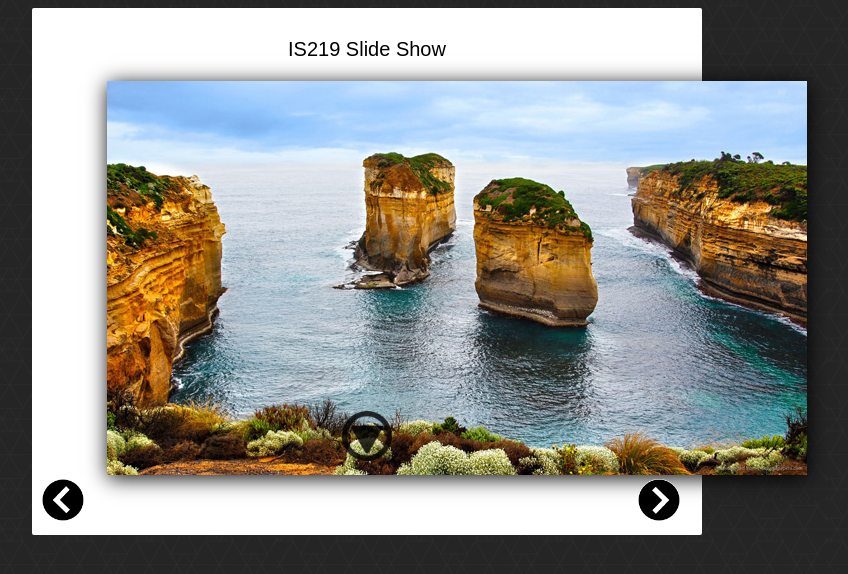
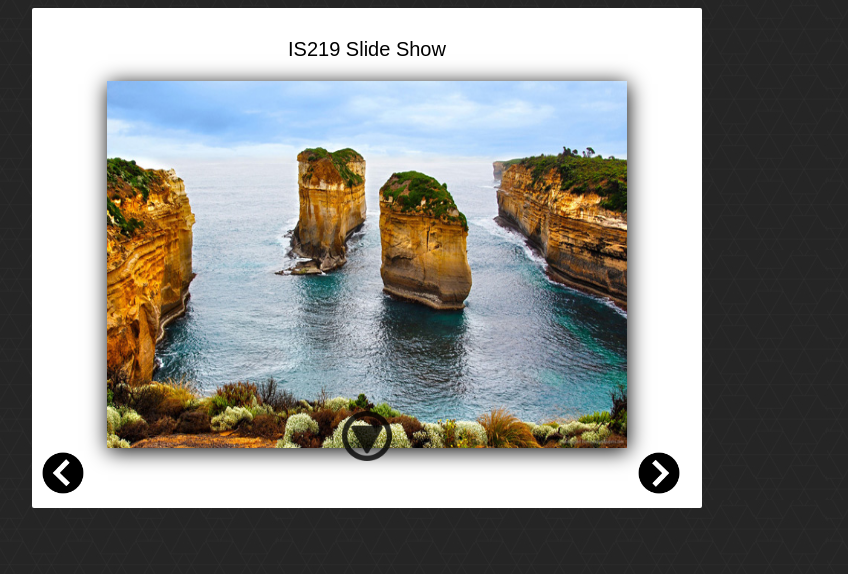
Before and after one commit to KumTou/is219s16lam-p2, a PHP site: page /index.html in a window 1280 px wide. Shown: the top 574 px of the page, without its empty margins (273-1121 px from the left). Run offline with PHP 8.4, Linux system fonts and the light colour scheme; grey boxes labelled with a size stand in for pictures from a placeholder-image service; some libraries are stand-ins or nearby versions.

Commit message:
edited thumbnail width and height

```diff
--- a/css/style.css
+++ b/css/style.css
@@ -38,6 +38,9 @@ body {
 .thumbnail {
 	position: relative;
 	box-shadow: 1px 3px 20px 0px;
+	width: 100%;
+	height:367px;
+	margin: 0 auto;
 }
 
 
```
